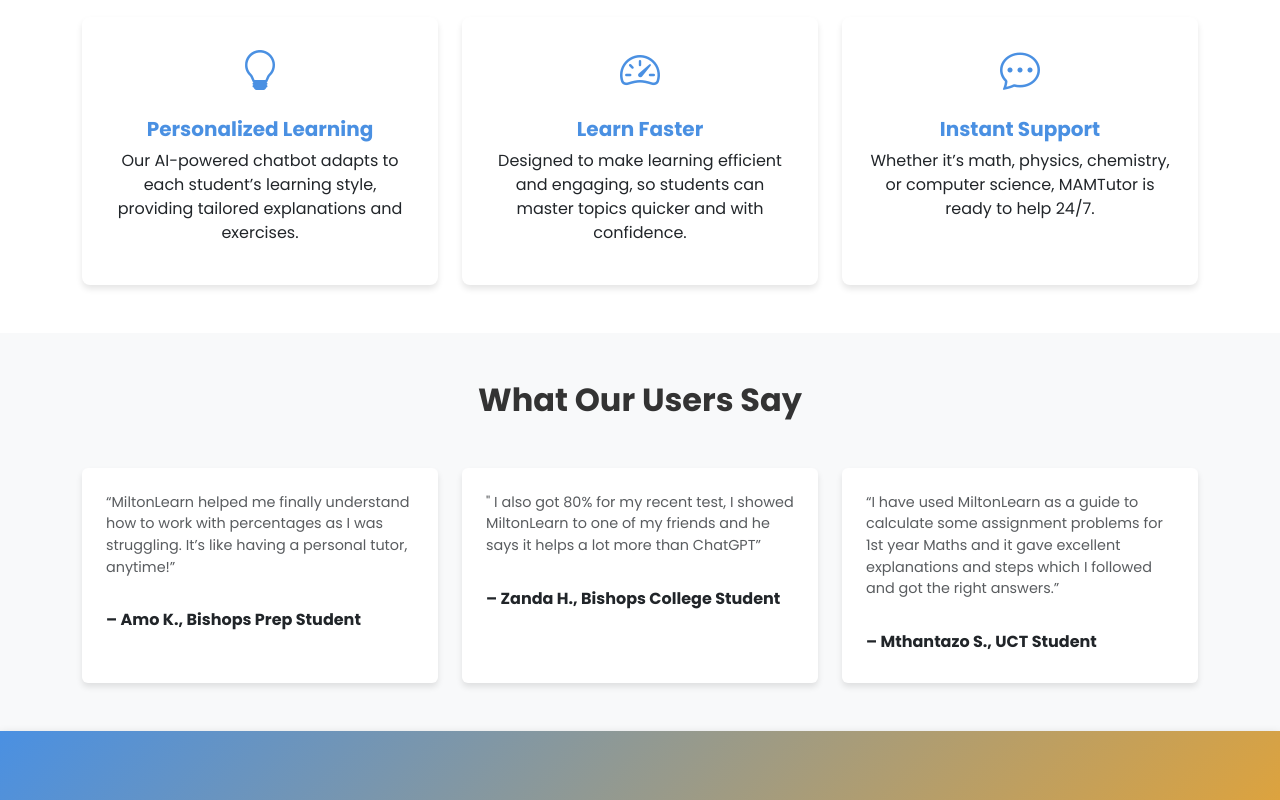
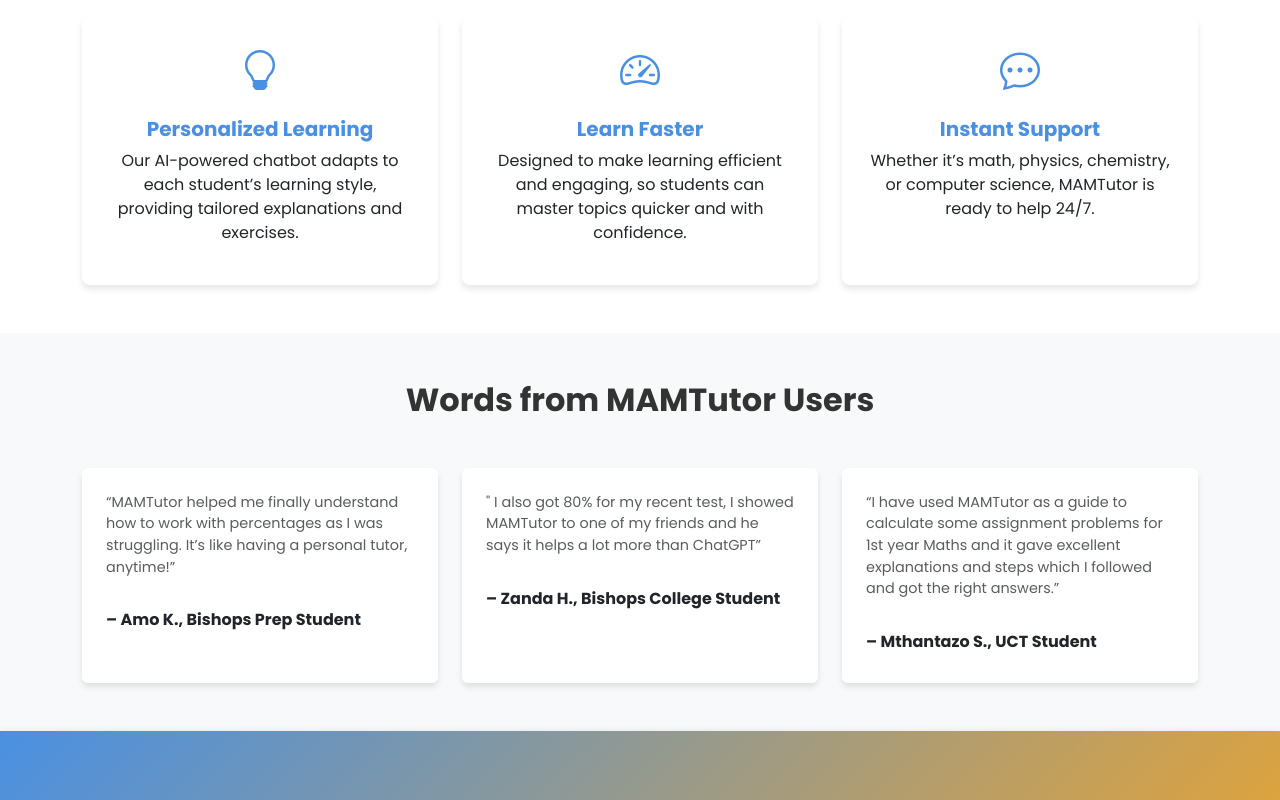
Before and after one commit to Khulekani2001-birth/miltonlearn-platform, a plain HTML site: page index.html in a window 1280 px wide. Shown: the part 519-1319 px from the top of the page. Drawn offline with nearby package versions, Linux system fonts and the light colour scheme.

Commit message:
Changed MiltonLearn to MAMTutor

```diff
--- a/index.html
+++ b/index.html
@@ -103,23 +103,23 @@
     <!-- Testimonials Section -->
     <section id="testimonials" class="py-5">
       <div class="container">
-        <h2 class="text-center fw-bold mb-5">What Our Users Say</h2>
+        <h2 class="text-center fw-bold mb-5">Words from MAMTutor Users</h2>
         <div class="row g-4">
           <div class="col-md-4">
             <div class="card p-4 h-100">
-              <p class="text-muted">“MiltonLearn helped me finally understand how to work with percentages as I was struggling. It’s like having a personal tutor, anytime!”</p>
+              <p class="text-muted">“MAMTutor helped me finally understand how to work with percentages as I was struggling. It’s like having a personal tutor, anytime!”</p>
               <h6 class="fw-bold mt-3">– Amo K., Bishops Prep Student</h6>
             </div>
           </div>
           <div class="col-md-4">
             <div class="card p-4 h-100">
-              <p class="text-muted">" I also got 80% for my recent test, I showed MiltonLearn to one of my friends and he says it helps a lot more than ChatGPT”</p>
+              <p class="text-muted">" I also got 80% for my recent test, I showed MAMTutor to one of my friends and he says it helps a lot more than ChatGPT”</p>
               <h6 class="fw-bold mt-3">– Zanda H., Bishops College Student</h6>
             </div>
           </div>
           <div class="col-md-4">
             <div class="card p-4 h-100">
-              <p class="text-muted">“I have used MiltonLearn as a guide to calculate some assignment problems for 1st year Maths and it gave excellent explanations and steps which I followed and got the right answers.”</p>
+              <p class="text-muted">“I have used MAMTutor as a guide to calculate some assignment problems for 1st year Maths and it gave excellent explanations and steps which I followed and got the right answers.”</p>
               <h6 class="fw-bold mt-3">– Mthantazo S., UCT Student</h6>
             </div>
           </div>
```
